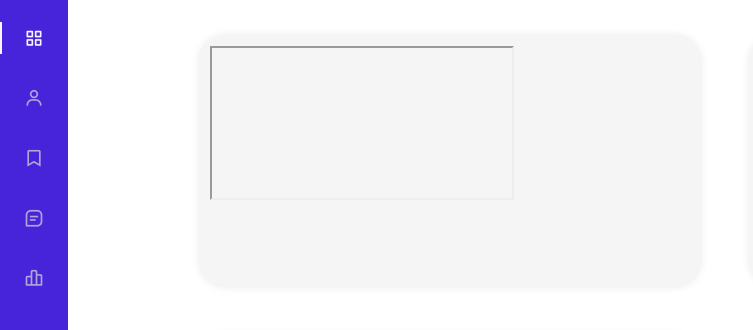
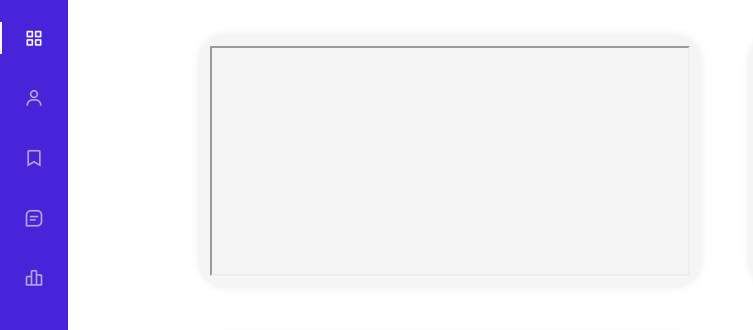
Before and after one commit to JAGAGANESH/TCE, a PHP site: page /HospitalDashboard.html in a window 1280 px wide. Shown: the part 64-394 px from the top of the page, without its empty margins (0-753 px from the left). Run offline with PHP 8.4, Linux system fonts and the light colour scheme.

Commit message:
Update HospitalDashboard.css

```diff
--- a/TCE_IT_7S/Hospital Health Care/css/HospitalDashboard.css
+++ b/TCE_IT_7S/Hospital Health Care/css/HospitalDashboard.css
@@ -64,3 +64,8 @@
     top: 700px;
     left: 750px;
 }
+
+iframe {
+    width: 100%;
+    height: 100%;
+}
```
